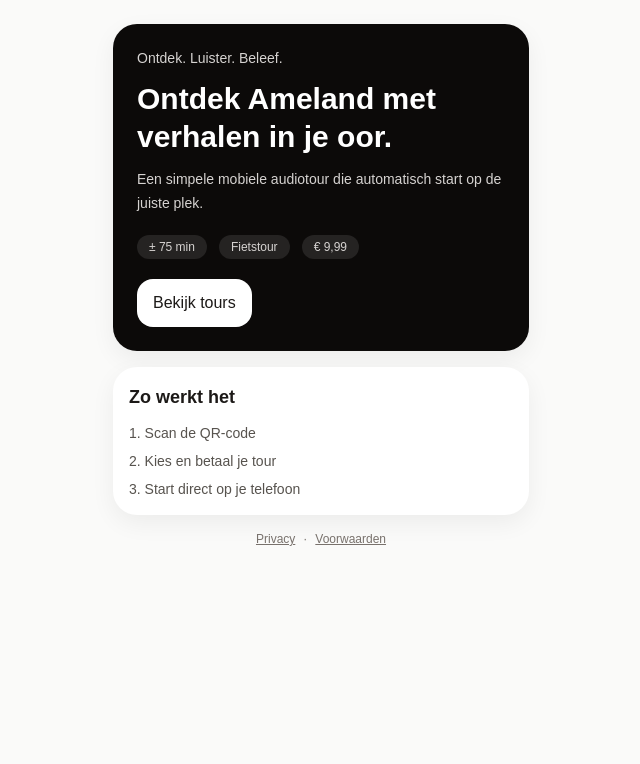
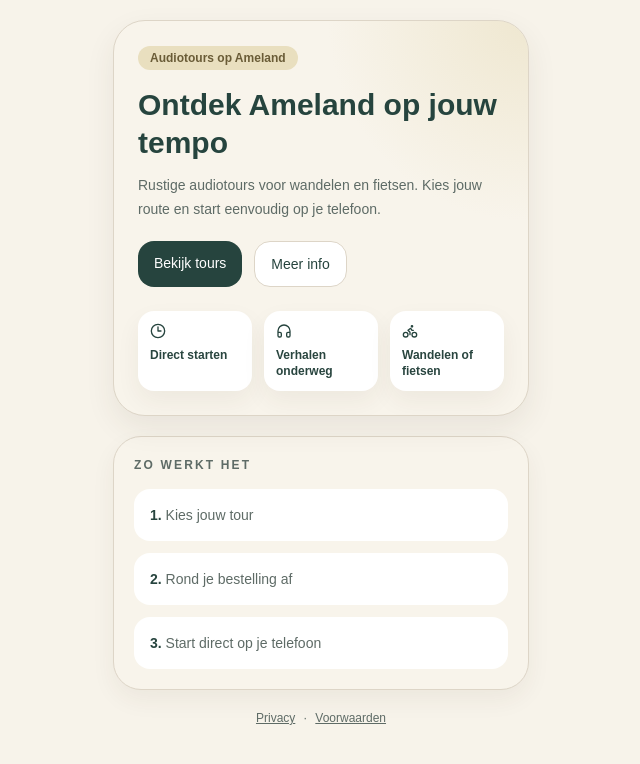
Before and after one commit to WadnVerhaal/ameland-audiotour, a Next.js app in the folder Downloads/ameland-audiotour-v1/ameland-audiotour/: page / in a window 1280 px wide. Shown: the top 764 px of the page, without its empty margins (319-959 px from the left). Built offline with nearby package versions, Linux system fonts and the light colour scheme.

Commit message:
Geef app dezelfde eiland look and feel als website

```diff
--- a/Downloads/ameland-audiotour-v1/ameland-audiotour/app/globals.css
+++ b/Downloads/ameland-audiotour-v1/ameland-audiotour/app/globals.css
@@ -1,6 +1,18 @@
 @tailwind base;
 @tailwind components;
 @tailwind utilities;
+
+:root {
+  --bg: #f7f3ea;
+  --card: #f8f4eb;
+  --card-strong: #f4efe4;
+  --foreground: #29453f;
+  --muted: #5e6b66;
+  --border: #ddd5c7;
+  --accent: #26443e;
+  --accent-soft: #e9dfbf;
+  --badge: #b97858;
+}
 
 html {
   scroll-behavior: smooth;
@@ -8,6 +20,8 @@ html {
 
 body {
   font-family: Arial, Helvetica, sans-serif;
+  background: var(--bg);
+  color: var(--foreground);
 }
 
 a {
@@ -20,3 +34,53 @@ textarea,
 select {
   font: inherit;
 }
+
+@layer utilities {
+  .bg-app {
+    background: var(--bg);
+  }
+
+  .bg-app-card {
+    background: var(--card);
+  }
+
+  .bg-app-card-strong {
+    background: var(--card-strong);
+  }
+
+  .text-app {
+    color: var(--foreground);
+  }
+
+  .text-app-muted {
+    color: var(--muted);
+  }
+
+  .border-app {
+    border-color: var(--border);
+  }
+
+  .bg-app-accent {
+    background: var(--accent);
+  }
+
+  .text-app-accent {
+    color: var(--accent);
+  }
+
+  .bg-app-soft {
+    background: var(--accent-soft);
+  }
+
+  .bg-app-badge {
+    background: var(--badge);
+  }
+
+  .shadow-soft {
+    box-shadow: 0 12px 30px rgba(62, 53, 34, 0.08);
+  }
+
+  .shadow-card {
+    box-shadow: 0 10px 24px rgba(62, 53, 34, 0.06);
+  }
+}
--- a/Downloads/ameland-audiotour-v1/ameland-audiotour/app/layout.tsx
+++ b/Downloads/ameland-audiotour-v1/ameland-audiotour/app/layout.tsx
@@ -2,14 +2,16 @@ import './globals.css';
 import type { Metadata } from 'next';
 
 export const metadata: Metadata = {
-  title: 'Ameland Audiotour',
+  title: 'Wad’n Verhaal App',
   description: 'Ontdek Ameland met verhalen in je oor.',
 };
 
 export default function RootLayout({ children }: { children: React.ReactNode }) {
   return (
     <html lang="nl">
-      <body className="min-h-screen bg-stone-50 text-stone-900 antialiased">{children}</body>
+      <body className="min-h-screen bg-app text-app antialiased">
+        {children}
+      </body>
     </html>
   );
 }
--- a/Downloads/ameland-audiotour-v1/ameland-audiotour/app/page.tsx
+++ b/Downloads/ameland-audiotour-v1/ameland-audiotour/app/page.tsx
@@ -1,22 +1,79 @@
 import Link from 'next/link';
-import { Hero } from '@/components/marketing/hero';
+import { Headphones, Bike, Clock3 } from 'lucide-react';
 
 export default function HomePage() {
   return (
-    <main className="mx-auto max-w-md space-y-4 px-4 py-6">
-      <Hero />
-      <section className="rounded-3xl bg-white p-4 shadow-soft">
-        <h2 className="text-lg font-semibold">Zo werkt het</h2>
-        <div className="mt-3 space-y-2 text-sm text-stone-600">
-          <div>1. Scan de QR-code</div>
-          <div>2. Kies en betaal je tour</div>
-          <div>3. Start direct op je telefoon</div>
+    <main className="mx-auto max-w-md px-4 py-5">
+      <section className="relative overflow-hidden rounded-[2rem] border border-app bg-app-card shadow-soft">
+        <div className="absolute inset-0 bg-[radial-gradient(circle_at_top_right,rgba(233,223,191,0.6),transparent_35%)]" />
+        <div className="relative p-6">
+          <div className="inline-flex rounded-full bg-app-soft px-3 py-1 text-xs font-semibold text-[#6a5c37]">
+            Audiotours op Ameland
+          </div>
+
+          <h1 className="mt-4 text-3xl font-bold leading-tight text-app-accent">
+            Ontdek Ameland op jouw tempo
+          </h1>
+
+          <p className="mt-3 text-sm leading-6 text-app-muted">
+            Rustige audiotours voor wandelen en fietsen. Kies jouw route en start eenvoudig op je telefoon.
+          </p>
+
+          <div className="mt-5 flex gap-3">
+            <Link
+              href="/tours"
+              className="inline-flex rounded-2xl bg-app-accent px-4 py-3 text-sm font-medium text-white"
+            >
+              Bekijk tours
+            </Link>
+            <Link
+              href="/privacy"
+              className="inline-flex rounded-2xl border border-app bg-white px-4 py-3 text-sm font-medium text-app-accent"
+            >
+              Meer info
+            </Link>
+          </div>
+
+          <div className="mt-6 grid grid-cols-3 gap-3">
+            <div className="rounded-2xl bg-white p-3 shadow-card">
+              <Clock3 className="h-4 w-4 text-app-accent" />
+              <p className="mt-2 text-xs font-semibold">Direct starten</p>
+            </div>
+            <div className="rounded-2xl bg-white p-3 shadow-card">
+              <Headphones className="h-4 w-4 text-app-accent" />
+              <p className="mt-2 text-xs font-semibold">Verhalen onderweg</p>
+            </div>
+            <div className="rounded-2xl bg-white p-3 shadow-card">
+              <Bike className="h-4 w-4 text-app-accent" />
+              <p className="mt-2 text-xs font-semibold">Wandelen of fietsen</p>
+            </div>
+          </div>
         </div>
       </section>
-      <div className="text-center text-xs text-stone-500">
-        <Link href="/privacy" className="underline">Privacy</Link>
+
+      <section className="mt-5 rounded-[1.75rem] border border-app bg-app-card p-5 shadow-card">
+        <p className="text-xs font-semibold uppercase tracking-[0.18em] text-app-muted">Zo werkt het</p>
+        <div className="mt-4 space-y-3 text-sm text-app-muted">
+          <div className="rounded-2xl bg-white p-4">
+            <span className="font-semibold text-app-accent">1.</span> Kies jouw tour
+          </div>
+          <div className="rounded-2xl bg-white p-4">
+            <span className="font-semibold text-app-accent">2.</span> Rond je bestelling af
+          </div>
+          <div className="rounded-2xl bg-white p-4">
+            <span className="font-semibold text-app-accent">3.</span> Start direct op je telefoon
+          </div>
+        </div>
+      </section>
+
+      <div className="mt-5 text-center text-xs text-app-muted">
+        <Link href="/privacy" className="underline">
+          Privacy
+        </Link>
         <span className="mx-2">·</span>
-        <Link href="/voorwaarden" className="underline">Voorwaarden</Link>
+        <Link href="/voorwaarden" className="underline">
+          Voorwaarden
+        </Link>
       </div>
     </main>
   );
--- a/Downloads/ameland-audiotour-v1/ameland-audiotour/app/tours/page.tsx
+++ b/Downloads/ameland-audiotour-v1/ameland-audiotour/app/tours/page.tsx
@@ -5,9 +5,25 @@ export default async function ToursPage() {
   const tours = await getActiveTours();
 
   return (
-    <main className="mx-auto max-w-md space-y-4 px-4 py-6">
-      <h1 className="text-2xl font-semibold">Kies je tour</h1>
-      {tours.map((tour) => <TourCard key={tour.id} tour={tour} />)}
+    <main className="mx-auto max-w-md px-4 py-5">
+      <section className="rounded-[2rem] border border-app bg-app-card p-5 shadow-soft">
+        <p className="text-xs font-semibold uppercase tracking-[0.18em] text-app-muted">Tours</p>
+        <h1 className="mt-3 text-3xl font-bold text-app-accent">Kies je tour</h1>
+        <p className="mt-2 text-sm leading-6 text-app-muted">
+          Kies de route die past bij jouw dag op Ameland.
+        </p>
+      </section>
+
+      <section className="mt-5 space-y-4">
+        {tours.map((tour) => (
+          <div
+            key={tour.id}
+            className="rounded-[1.75rem] border border-app bg-app-card p-3 shadow-card"
+          >
+            <TourCard tour={tour} />
+          </div>
+        ))}
+      </section>
     </main>
   );
 }
```
